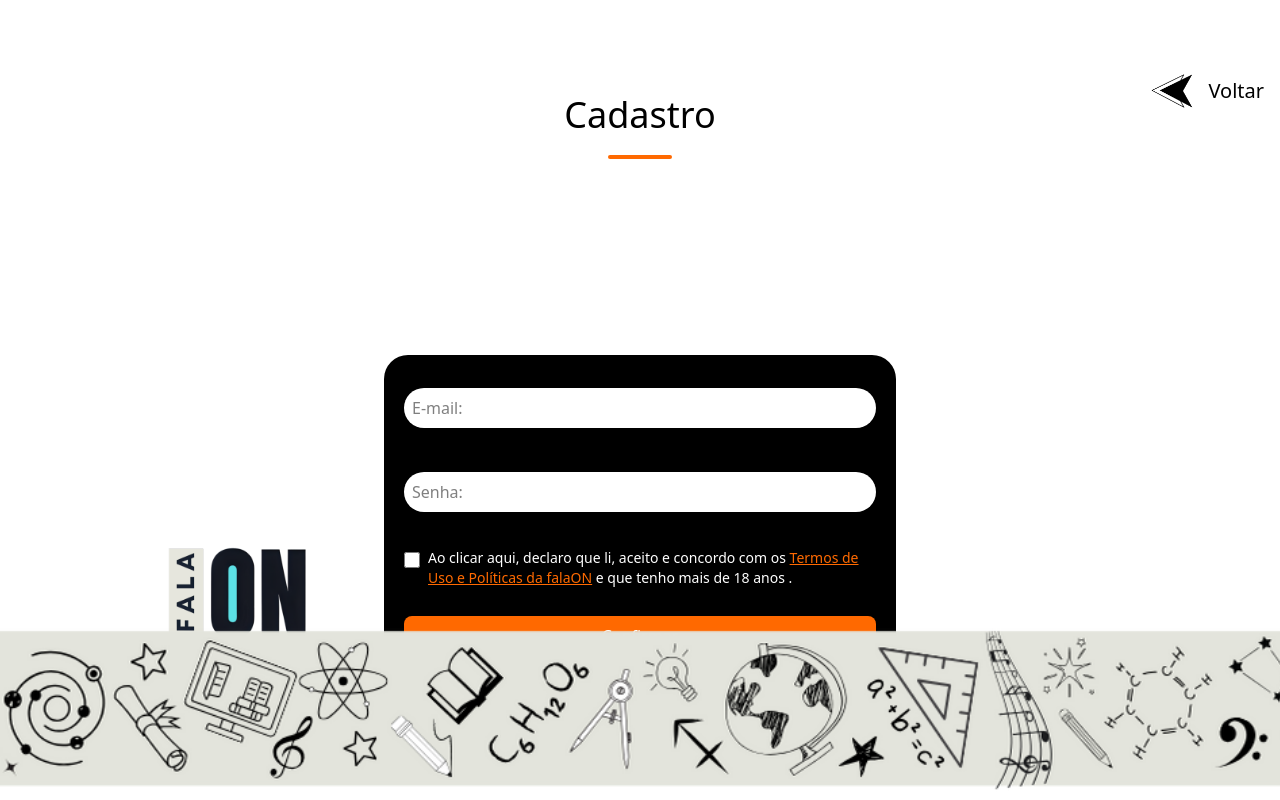
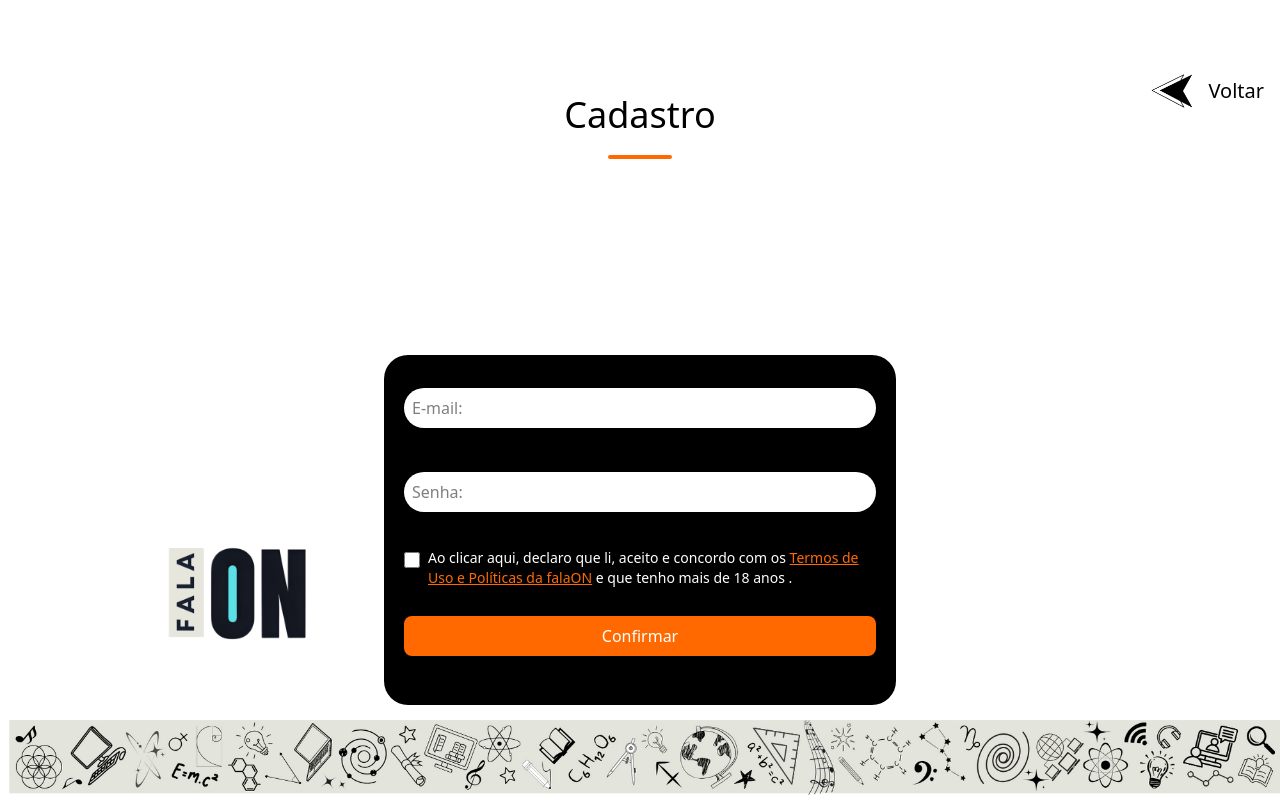
Before and after one commit to GabrielDoSaaS/falaon, a React (Vite) app in the folder frontend/: page /registerInit in a window 1280 px wide. Built offline with nearby package versions, Linux system fonts and the light colour scheme.

Commit message:
Update RegisterPage.jsx

```diff
--- a/frontend/src/pages/RegisterPage.jsx
+++ b/frontend/src/pages/RegisterPage.jsx
@@ -53,8 +53,11 @@ const RegisterPage = () => {
             </div>
 
             <div className="relative w-full max-w-md md:max-w-lg">
-                {/* ALTERAÇÃO AQUI: De 'rounded-t-3xl' para 'rounded-3xl' */}
-                <div className="bg-black flex flex-col gap-3 p-5 rounded-3xl w-full h-auto min-h-[350px] relative justify-center">
+                {/* ALTERAÇÃO AQUI:
+                   'rounded-3xl' para telas pequenas (arredonda tudo).
+                   'md:rounded-t-3xl' restaura o padrão original (só em cima) para telas médias/grandes.
+                */}
+                <div className="bg-black flex flex-col gap-3 p-5 rounded-3xl md:rounded-t-3xl w-full h-auto min-h-[350px] relative justify-center">
                     <input
                         type="text"
                         placeholder="E-mail: "
@@ -96,8 +99,11 @@ const RegisterPage = () => {
             </div>
 
             <footer className="absolute bottom-0 w-full">
-                {/* ALTERAÇÃO AQUI: Aumentei de h-24 para h-36 no mobile e fixei md:h-48 no desktop */}
-                <img src={imageFooter} alt="Rodapé" className="w-full h-36 md:h-48 object-cover" />
+                {/* ALTERAÇÃO AQUI:
+                   'h-36' deixa a faixa mais alta no mobile (era h-24).
+                   'md:h-auto' garante que no desktop ela mantenha o tamanho original.
+                */}
+                <img src={imageFooter} alt="Rodapé" className="w-full h-36 md:h-auto object-cover" />
             </footer>
         </div>
     )
```
